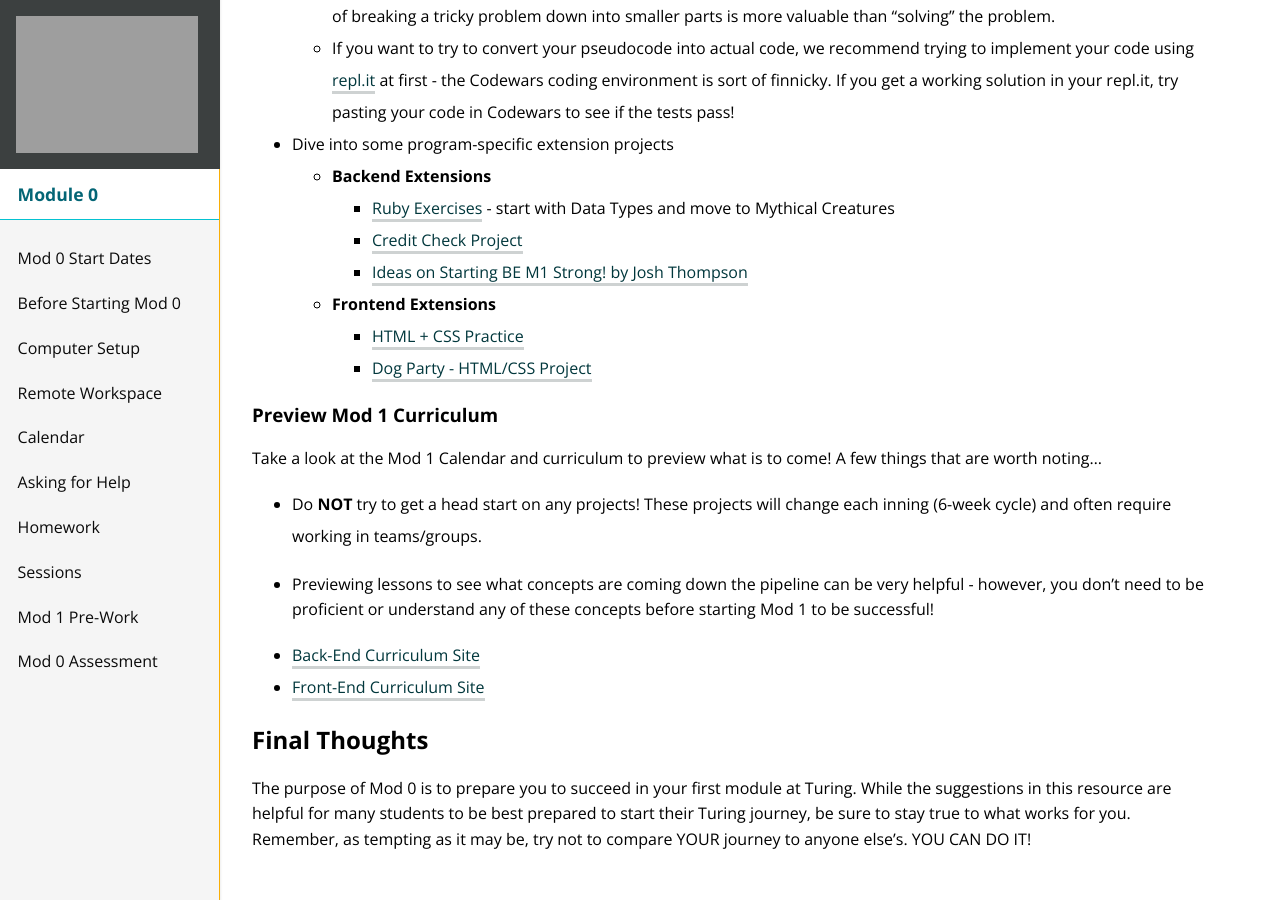
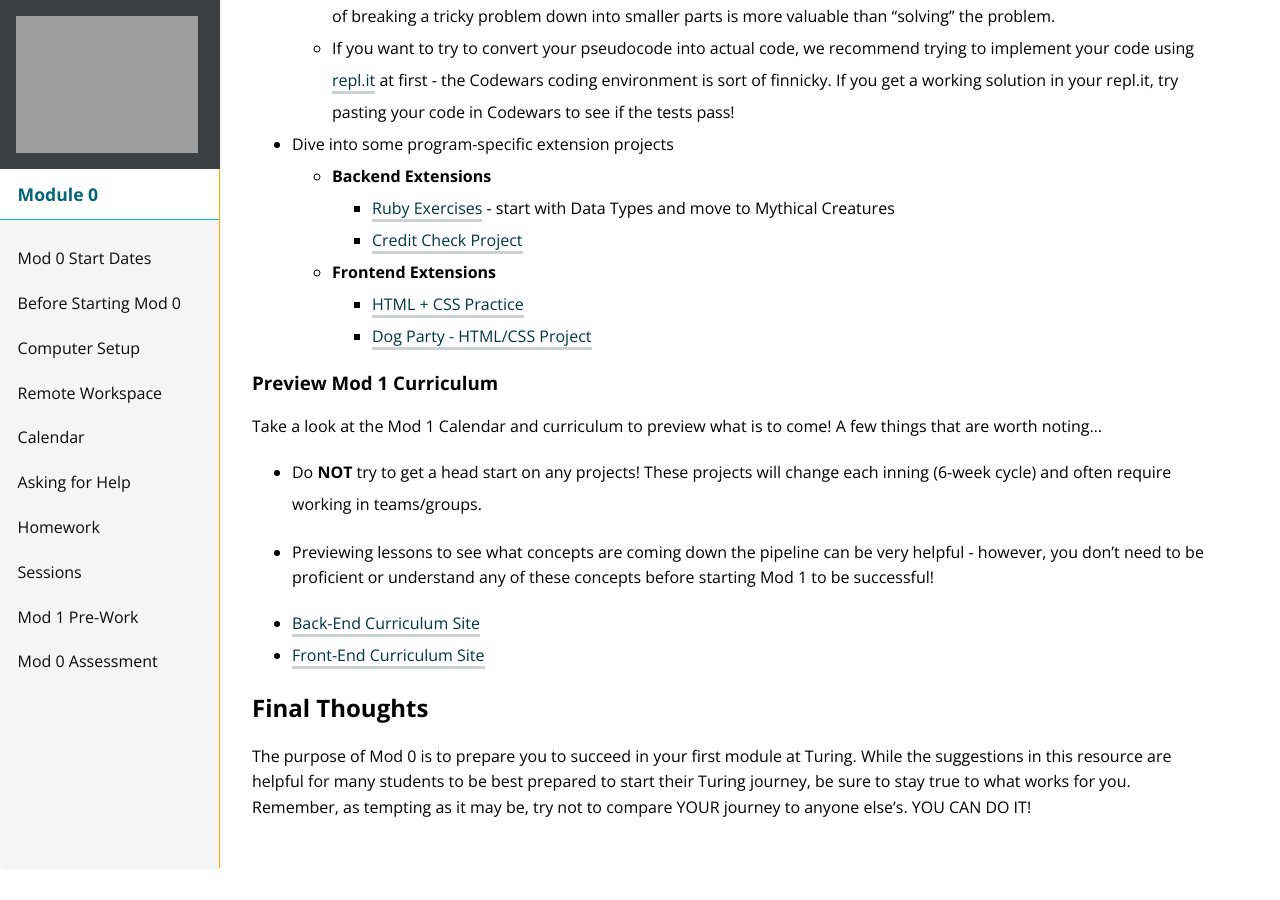
Before and after one commit to turingschool/mod-0-curriculum, a Jekyll site: the page built from prework/extensions.md, in a window 1280 px wide and 900 px high, scrolled down 3750 px. Built offline with Jekyll 4.4.1, drawn with Linux system fonts in a browser that asks for light colours; nearby versions of some CDN libraries; after the commit the page ends 4618 px from its top, so only the background shows below that.

Commit message:
removes old blog link from BE prework extensions

```diff
--- a/prework/extensions.md
+++ b/prework/extensions.md
@@ -85,7 +85,6 @@ You will likely spend the first class or two in Mod 1 reviewing many of the conc
     - **Backend Extensions**
         - [Ruby Exercises](https://github.com/turingschool/ruby-exercises) - start with Data Types and move to Mythical Creatures
         - [Credit Check Project](https://github.com/turingschool-examples/credit_check)
-        - [Ideas on Starting BE M1 Strong! by Josh Thompson](https://josh.works/turing-backend-prep-01-intro)
     - **Frontend Extensions**
         - [HTML + CSS Practice](https://github.com/turingschool-examples/fe-m1-practice)
         - [Dog Party - HTML/CSS Project](https://github.com/turingschool-examples/introductory-static-site)
```
